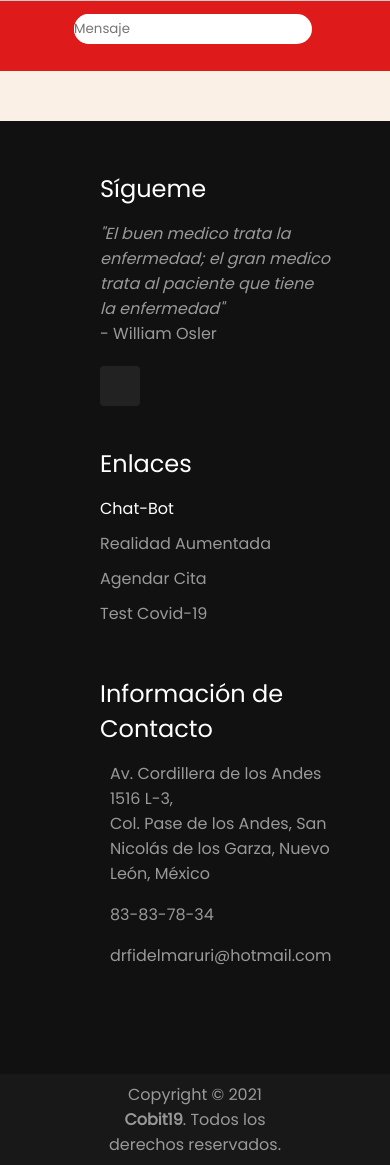
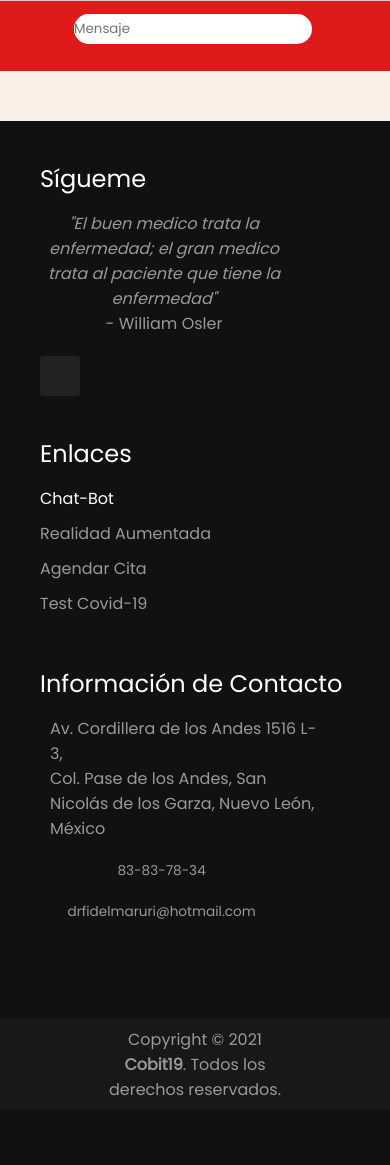
Before and after one commit to Fernando-Mtz21/chatbot-cobit, a Flask app: page / in a window 390 px wide; the page is wider, and only the part inside the window is pictured. Shown: the part 757-1922 px from the top of that part. After the commit the page ends 1853 px from the top of that part, so only its background shows below. Run offline with Flask 2, Linux system fonts and the light colour scheme; some libraries are stand-ins or nearby versions.

Commit message:
Create home.html

```diff
--- a/templates/home.html
+++ b/templates/home.html
@@ -436,9 +436,27 @@ footer p
 }
 @media (max-width: 768px)
 {
+	body{
+		overflow-x: hidden;
+	}
+	footer p {
+		width: 80%;
+		text-align: -webkit-center;
+	}
+	.contact .info li a {
+		font-size: 85%;
+	}
+	.contact .info {
+		width: 90%;
+	}
+	.services {
+		position: relative;
+		display: grid;
+		grid-template-columns: repeat(auto-fit, minmax(250px, 1fr));
+	}
     footer
     {
-        padding: 40x;
+        padding: 40px;
     }
     footer .contaner1
     {
@@ -570,9 +588,9 @@ footer p
                <h2>Enlaces</h2>
                <ul>
                    <li><a href="#" class="here">Chat-Bot</a></li>
-                   <li><a href="https://cobit19.herokuapp.com/">Realidad Aumentada</a></li>
-                   <li><a href="https://cobit19.herokuapp.com/">Agendar Cita</a></li>
-                   <li><a href="https://cobit19.herokuapp.com/">Test Covid-19</a></li>
+                   <li><a href="https://cobit19.000webhostapp.com/RA.html">Realidad Aumentada</a></li>
+                   <li><a href="https://cobit19.000webhostapp.com/login.php">Agendar Cita</a></li>
+                   <li><a href="https://cobit19.000webhostapp.com/test-covid.html">Test Covid-19</a></li>
                </ul>
            </div>
            <div class="sec1 contact">
```
